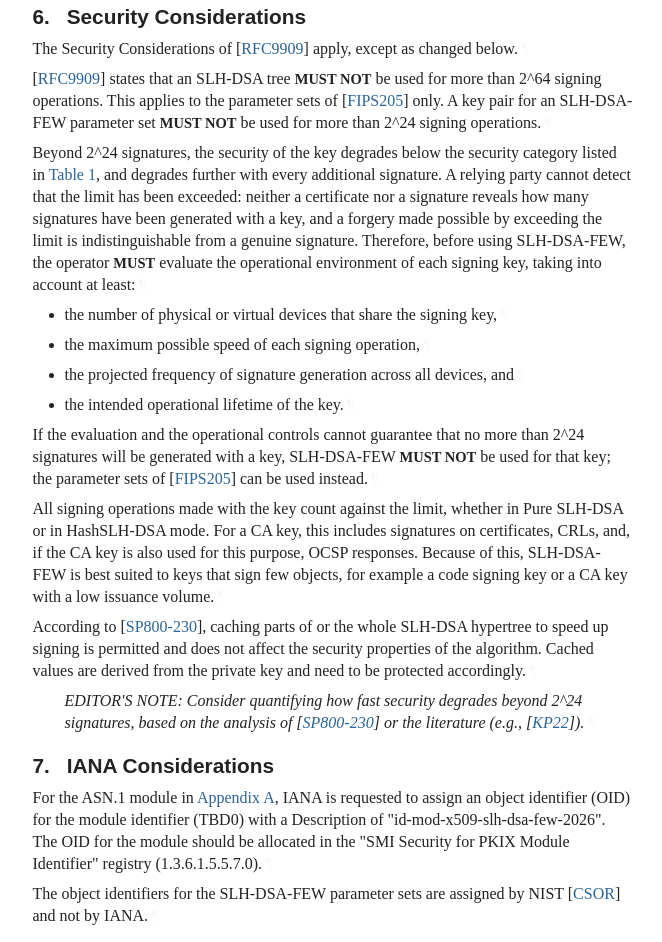
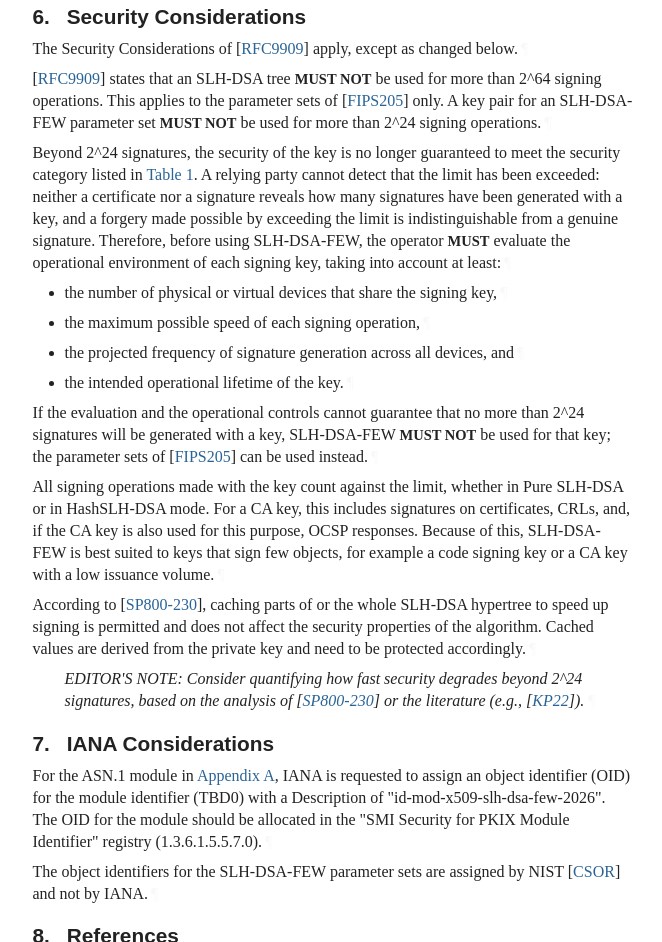
Before and after one commit to spec-workbench/x509-slhdsa-fewsigs, a plain HTML site: page initial-content/draft-kousidis-lamps-x509-slhdsa-fewsigs.html in a window 1280 px wide. Shown: the part 4464-5406 px from the top of the page, without its empty margins (92-754 px from the left). Drawn offline with Linux system fonts and the light colour scheme; a web font is replaced by a local one.

Commit message:
Script updating gh-pages from 4829047. [ci skip]

```diff
--- a/initial-content/draft-kousidis-lamps-x509-slhdsa-fewsigs.html
+++ b/initial-content/draft-kousidis-lamps-x509-slhdsa-fewsigs.html
@@ -1489,9 +1489,9 @@ below.<a href="#section-6-1" class="pilcrow">¶</a></p>
 2^64 signing operations. This applies to the parameter sets of
 <span>[<a href="#FIPS205" class="cite xref">FIPS205</a>]</span> only. A key pair for an SLH-DSA-FEW parameter set <span class="bcp14">MUST NOT</span>
 be used for more than 2^24 signing operations.<a href="#section-6-2" class="pilcrow">¶</a></p>
-<p id="section-6-3">Beyond 2^24 signatures, the security of the key degrades below the
-security category listed in <a href="#tab-strengths" class="auto internal xref">Table 1</a>, and degrades further with
-every additional signature. A relying party cannot detect that the limit
+<p id="section-6-3">Beyond 2^24 signatures, the security of the key is no longer guaranteed
+to meet the security category listed in <a href="#tab-strengths" class="auto internal xref">Table 1</a>. A relying party
+cannot detect that the limit
 has been exceeded: neither a certificate nor a signature reveals how many
 signatures have been generated with a key, and a forgery made possible
 by exceeding the limit is indistinguishable from a genuine signature.
```
Also changed, not shown: initial-content/draft-kousidis-lamps-x509-slhdsa-fewsigs.txt.
